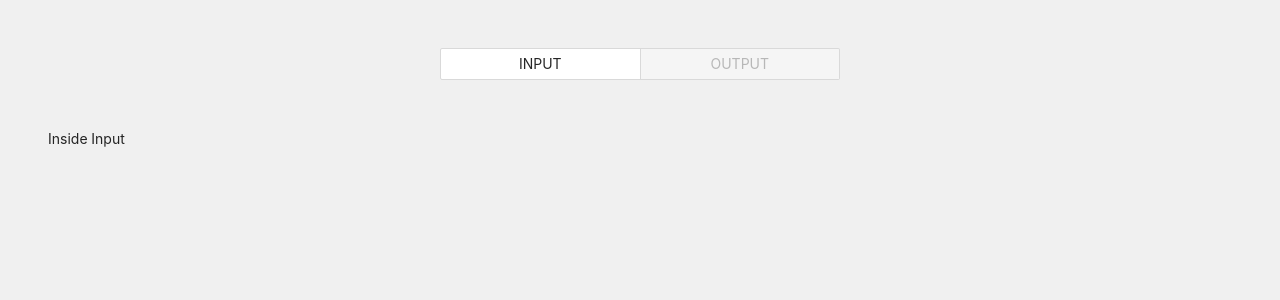
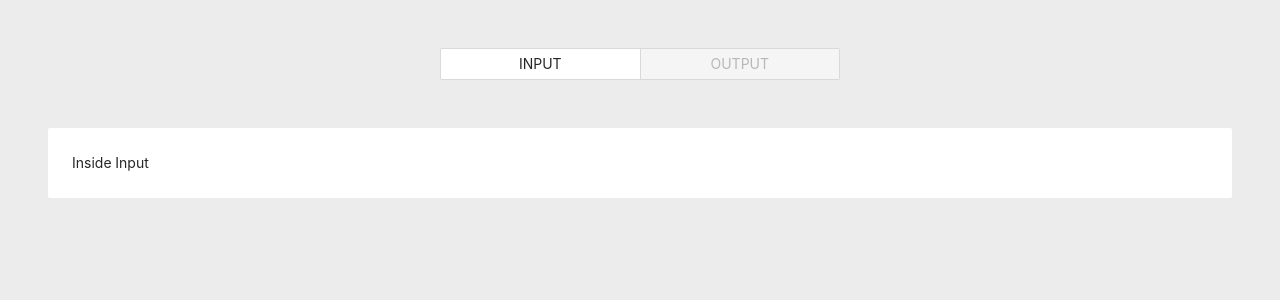
Before and after one commit to GBarkhatov/20-12-13-gbarkhatov-datameister, a React (Create React App) app: page / in a window 1280 px wide. Shown: the top 300 px of the page. Built offline with nearby package versions, Linux system fonts and the light colour scheme.

Commit message:
used card

```diff
--- a/src/App.js
+++ b/src/App.js
@@ -1,6 +1,6 @@
 import React, { useState } from 'react'
 import styled from 'styled-components/macro'
-import { Radio } from 'antd'
+import { Radio, Card } from 'antd'
 
 import Input from './components/Input'
 import Output from './components/Output'
@@ -34,7 +34,9 @@ const ButtonsWrapper = styled.div`
   }
 `
 
-const ContentWrapper = styled.div``
+const ContentWrapper = styled(Card)`
+  background-color: #fff;
+`
 
 const App = () => {
   const [inputMode, setInputMode] = useState(true)
@@ -55,7 +57,9 @@ const App = () => {
           </Radio.Button>
         </Radio.Group>
       </ButtonsWrapper>
-      <ContentWrapper>{inputMode ? <Input /> : <Output />}</ContentWrapper>
+      <ContentWrapper bordered={false}>
+        {inputMode ? <Input /> : <Output />}
+      </ContentWrapper>
     </Component>
   )
 }
--- a/src/index.css
+++ b/src/index.css
@@ -5,7 +5,7 @@ body {
     sans-serif;
   -webkit-font-smoothing: antialiased;
   -moz-osx-font-smoothing: grayscale;
-  background-color: #f0f0f0;
+  background-color: #ececec;
 }
 
 code {
```
